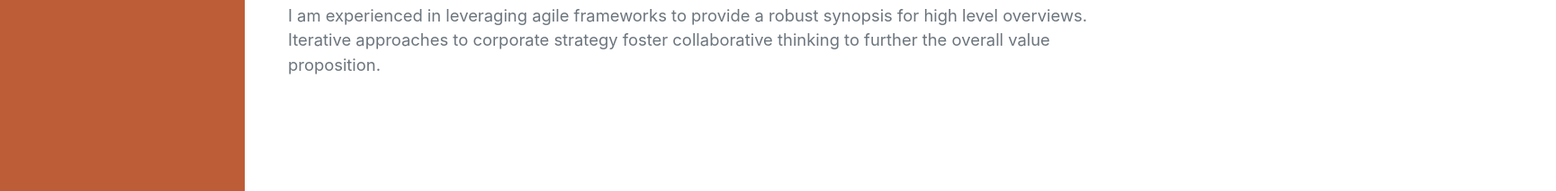
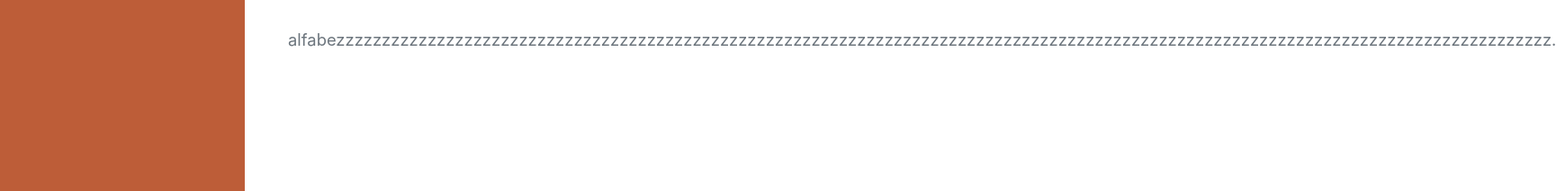
Before and after one commit to Alfabezz/nabil-alfa-r, a plain HTML site: page index.html in a window 1280 px wide. Shown: the part 487-700 px from the top of the page at 90% size, 1729 px wide, since content can reach past the window. Drawn offline with nearby package versions, Linux system fonts and the light colour scheme; a web font is replaced by a local one.

Commit message:
Update index.html

```diff
--- a/index.html
+++ b/index.html
@@ -41,10 +41,10 @@
                      </span>
                     </h1>
                     <div class="subheading mb-5">
-                        alfa radhee · , insta: 4lffx_ · 08986736828 ·
+                         alfa radhee · , insta: 4lffx_ · 08986736828 ·
                         <a href="mailto:nabilnazriel09@gmail.com">nabilnazriel09@gmail.com.com</a>
                     </div>
-                    <p class="lead mb-5">I am experienced in leveraging agile frameworks to provide a robust synopsis for high level overviews. Iterative approaches to corporate strategy foster collaborative thinking to further the overall value proposition.</p>
+                    <p class="lead mb-5">alfabezzzzzzzzzzzzzzzzzzzzzzzzzzzzzzzzzzzzzzzzzzzzzzzzzzzzzzzzzzzzzzzzzzzzzzzzzzzzzzzzzzzzzzzzzzzzzzzzzzzzzzzzzzzzzzzzzzzzzzzzzzzzzzzzzzzzz.</p>
                     <div class="social-icons">
 
                     </div>
```
